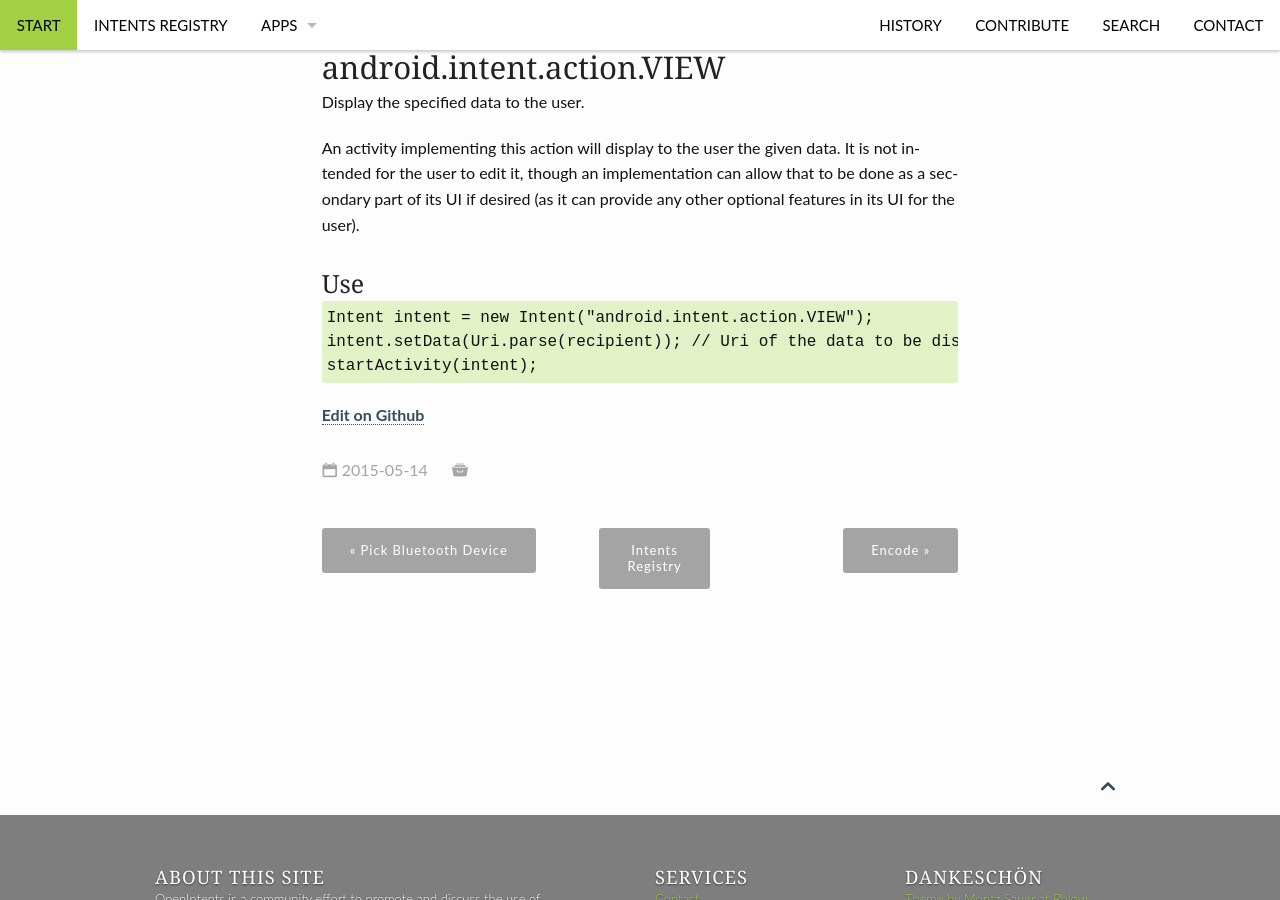
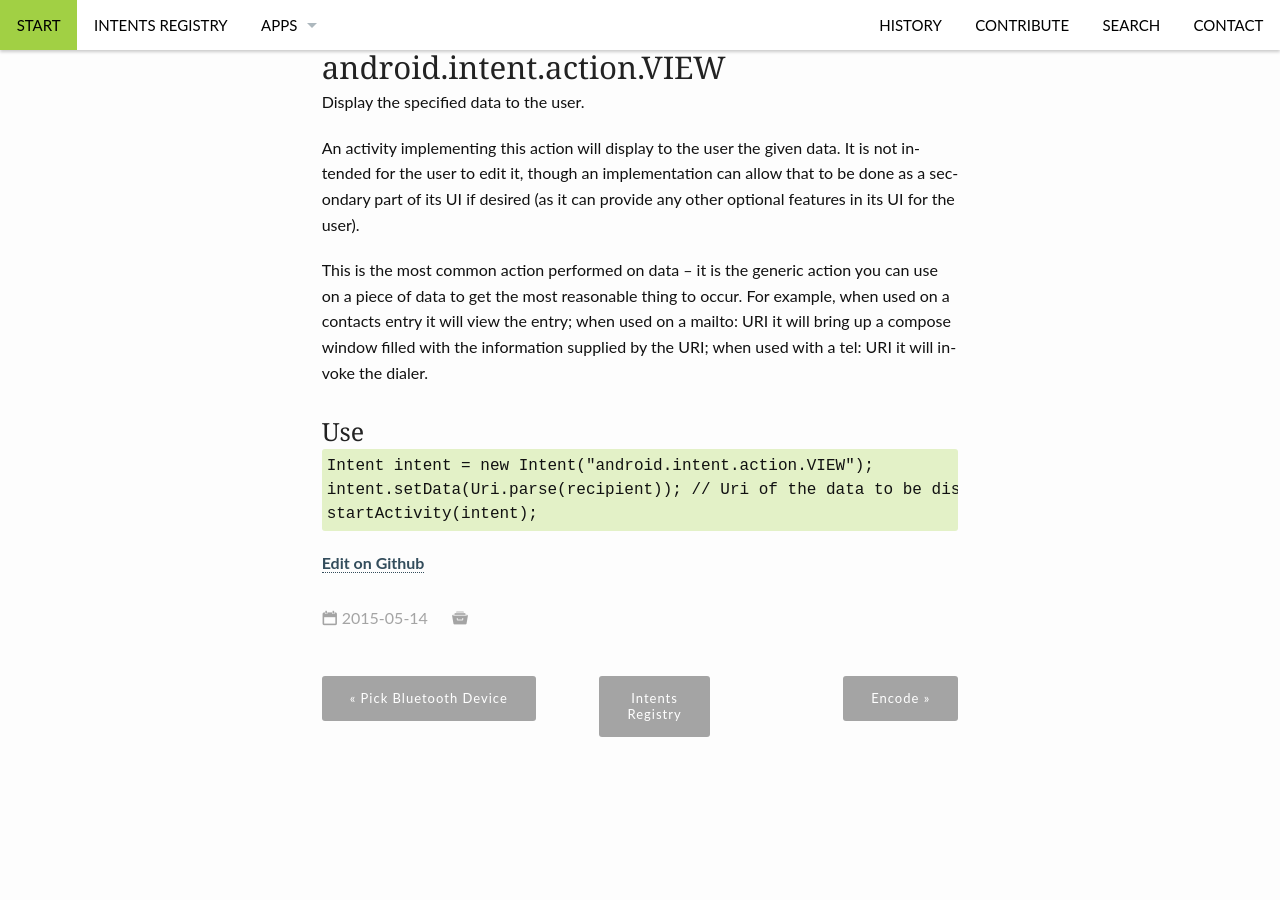
Before and after one commit to openintents/openintents.github.io, a Jekyll site: the page built from _intent_specs/android.intent.action.VIEW.md, in a window 1280 px wide and 900 px high, scrolled down 313 px. Built offline with Jekyll 4.4.1, drawn with Linux system fonts in a browser that asks for light colours.

Commit message:
Update android.intent.action.VIEW.md

```diff
--- a/_intent_specs/android.intent.action.VIEW.md
+++ b/_intent_specs/android.intent.action.VIEW.md
@@ -13,3 +13,5 @@ given data. It is not intended for the user to edit it, though an
 implementation can allow that to be done as a secondary part of its UI
 if desired (as it can provide any other optional features in its UI
 for the user).
+
+This is the most common action performed on data -- it is the generic action you can use on a piece of data to get the most reasonable thing to occur. For example, when used on a contacts entry it will view the entry; when used on a mailto: URI it will bring up a compose window filled with the information supplied by the URI; when used with a tel: URI it will invoke the dialer.
```
